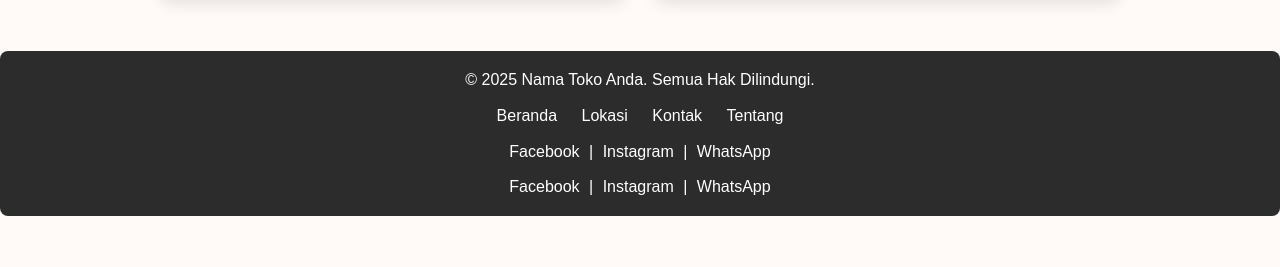
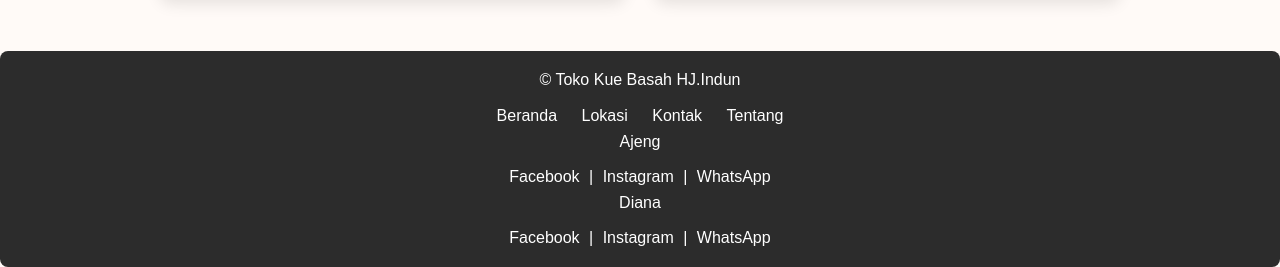
Before and after one commit to MNizarrr/TokoKue, a plain HTML site: page kontak.html in a window 1280 px wide. Shown: the part 1064-1331 px from the top of the page. Before the commit the page ends 1280 px from the top, so only its background shows below. Drawn offline with Linux system fonts and the light colour scheme.

Commit message:
change: footer

```diff
--- a/kontak.html
+++ b/kontak.html
@@ -105,23 +105,25 @@
     </div>
 
     <footer>
-        <p>&copy; 2025 Nama Toko Anda. Semua Hak Dilindungi.</p>
+        <p>&copy;  Toko Kue Basah HJ.Indun</p>
         <nav>
             <a href="index.html" style="color: white; margin: 0 10px; text-decoration: none;">Beranda</a>
             <a href="lokasi.html" style="color: white; margin: 0 10px; text-decoration: none;">Lokasi</a>
             <a href="kontak.html" style="color: white; margin: 0 10px; text-decoration: none;">Kontak</a>
             <a href="tentang.html" style="color: white; margin: 0 10px; text-decoration: none;">Tentang</a>
         </nav>
-        <div style="margin-top: 10px;">
-            <a href="https://www.facebook.com/dianah.nurjanah?locale=id_ID" style="color: white; margin: 0 5px;">Facebook</a> |
-            <a href="https://instagram.com/ibu.nizar" style="color: white; margin: 0 5px;">Instagram</a> |
-            <a href="https://wa.me/6285777847477" style="color: white; margin: 0 5px;">WhatsApp</a>
-        </div>
-        <div style="margin-top: 10px;">
-            <a href="https://www.facebook.com/profile.php?id=61568829276942&locale=id_ID" style="color: white; margin: 0 5px;">Facebook</a> |
-            <a href="https://instagram.com/ajengdanisa9" style="color: white; margin: 0 5px;">Instagram</a> |
-            <a href="https://wa.me/6285778458399" style="color: white; margin: 0 5px;">WhatsApp</a>
-        </div>
+            <div>
+                <p>Ajeng</p>
+                <a href="https://www.facebook.com/profile.php?id=61568829276942&locale=id_ID" style="color: white; margin: 0 5px;">Facebook</a> |
+                <a href="https://instagram.com/ajengdanisa9" style="color: white; margin: 0 5px;">Instagram</a> |
+                <a href="https://wa.me/6285778458399" style="color: white; margin: 0 5px;">WhatsApp</a>
+            </div>
+            <div>
+                <p>Diana</p>
+                <a href="https://www.facebook.com/dianah.nurjanah?locale=id_ID" style="color: white; margin: 0 5px;">Facebook</a> |
+                <a href="https://instagram.com/ibu.nizar" style="color: white; margin: 0 5px;">Instagram</a> |
+                <a href="https://wa.me/6285777847477" style="color: white; margin: 0 5px;">WhatsApp</a>
+            </div>
     </footer>
 
     <script src="fungsi.js"></script>
```
Also changed, not shown: index.html (+13 -11 lines), lokasi.html (+13 -11 lines), tentang.html (+13 -11 lines).
